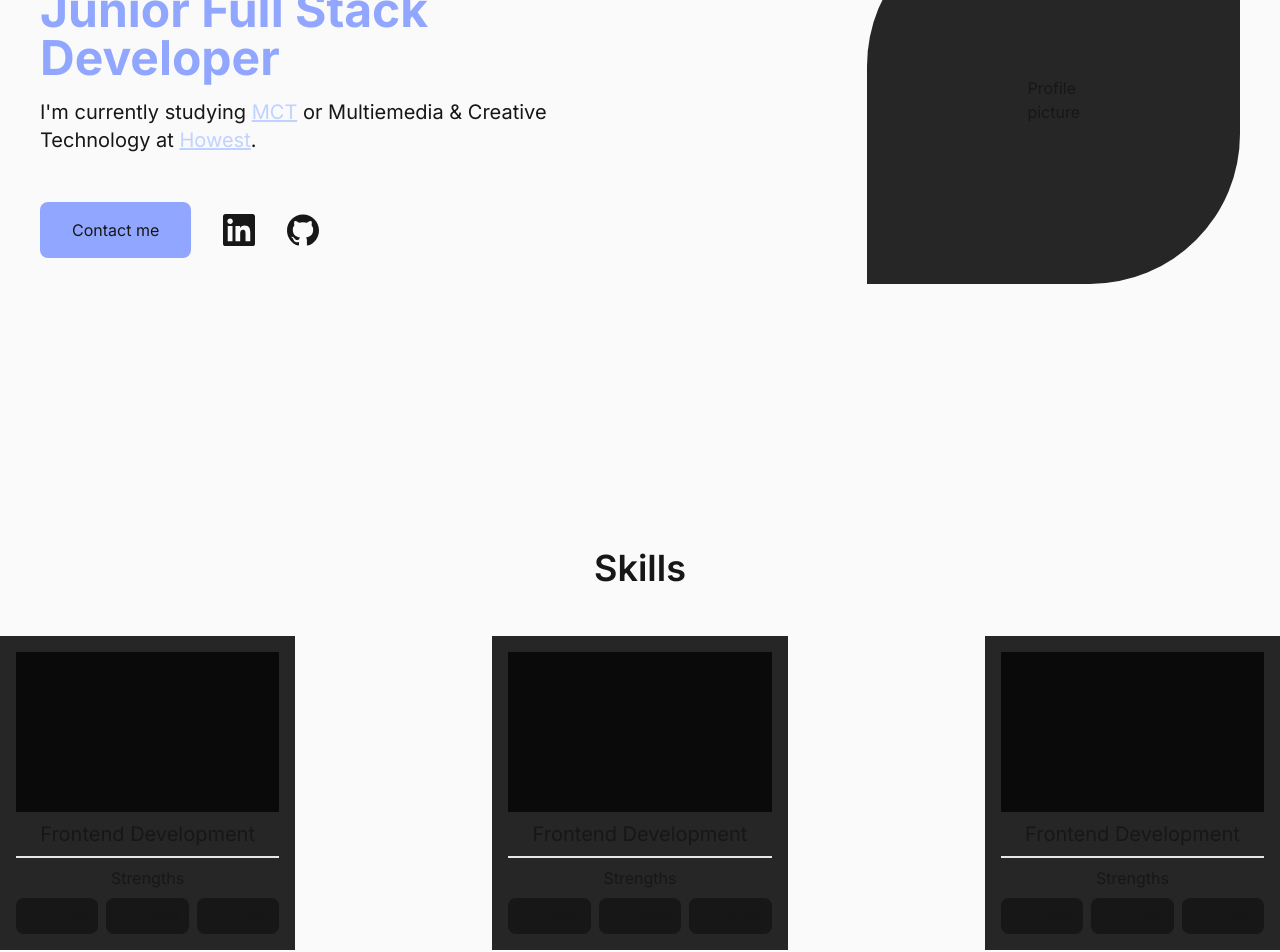
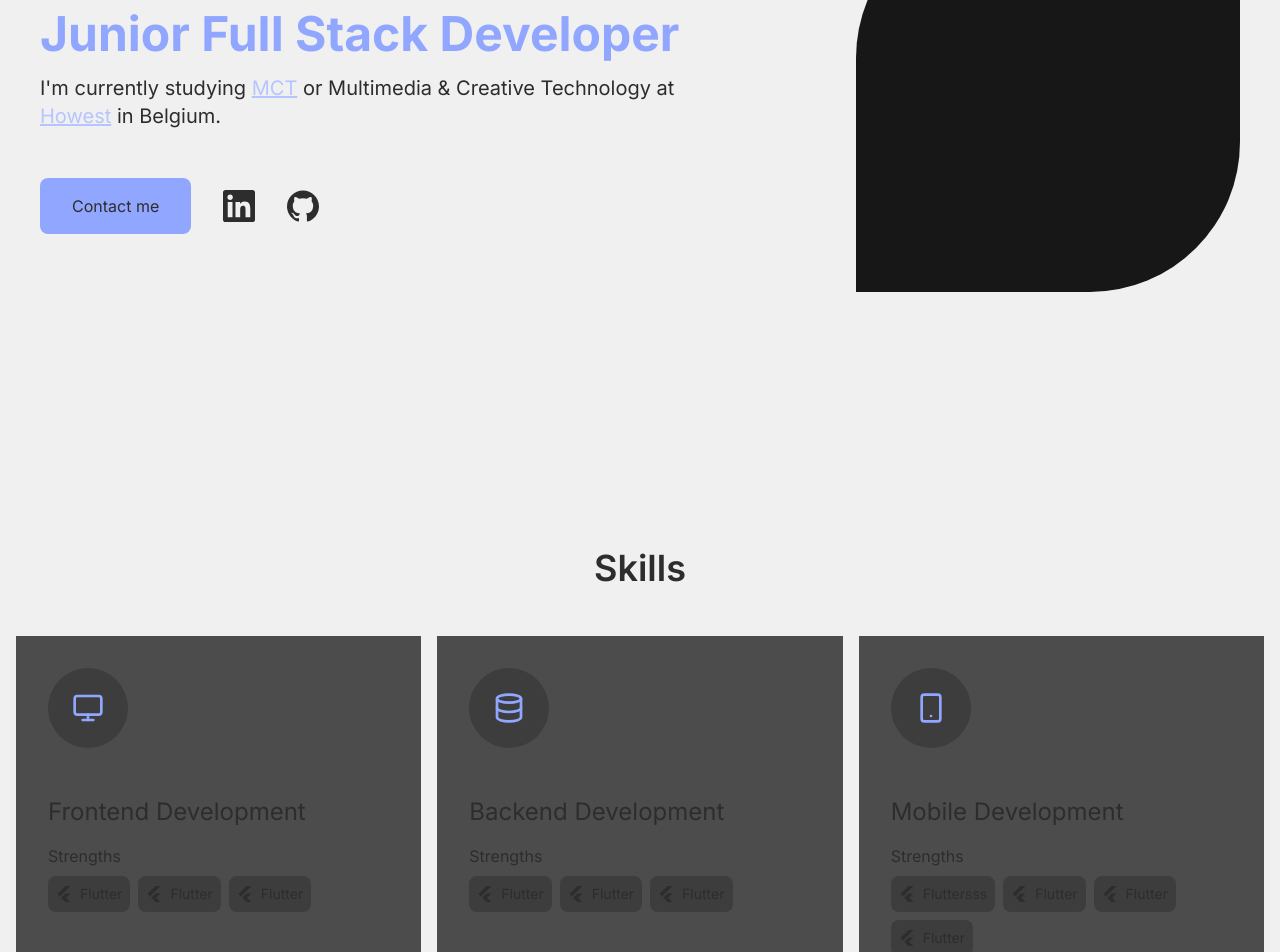
Before and after one commit to PypaertSybrin/portfolio, a Next.js app: page / in a window 1280 px wide. Shown: the part 300-1252 px from the top of the page. Built offline with nearby package versions, Linux system fonts and the light colour scheme; a web font is replaced by a local one.

Commit message:
feat: added right colors

```diff
--- a/src/app/page.tsx
+++ b/src/app/page.tsx
@@ -1,17 +1,16 @@
 import Header from "@/components/generic/Header";
 import Navigation from "@/components/generic/Navigation";
 import Skills from "@/components/generic/Skills";
-import Image from "next/image";
 
 export default function Home() {
   return (
-    <div className="min-h-screen dark:bg-neutral-900 dark:text-neutral-50 bg-neutral-50 text-neutral-900">
+    <div className="min-h-screen dark:bg-secundary-950 dark:text-secundary-50 bg-secundary-50 text-secundary-950">
       <Navigation />
       <main>
-        <section className="max-w-screen-xl mx-auto">
+        <section id="/" className="max-w-screen-xl mx-auto">
           <Header />
         </section>
-        <section className="dark:bg-neutral-700">
+        <section id="skills" className="dark:bg-secundary-900">
           <div className="max-w-screen-xl mx-auto">
             <Skills />
           </div>
--- a/src/components/cards/SkillCard.tsx
+++ b/src/components/cards/SkillCard.tsx
@@ -1,22 +1,29 @@
-import Skill from "@/models/Skill";
+import Skill from '@/models/Skill'
 
 const SkillCard = ({ skill }: { skill: Skill }) => {
   return (
-        <div className="p-4 bg-neutral-800">
-            <div className="px-32 py-20 bg-neutral-950"></div>
-            <p className="py-2 text-xl border-b-2">{skill.name}</p>
-            <div className="items-start">
-                <p className="py-2">Strengths</p>
-                <ul className="flex flex-wrap gap-2 items-center">
-                    {skill.strength.map((s) => (
-                        <div key={s.name} className="flex items-center gap-2 bg-neutral-900 p-2 rounded-lg">
+    <div className='p-8 bg-secundary-800 h-full'>
+      <div className='w-min bg-secundary-900 p-6 mb-12 rounded-full text-primary-neutral'>
+          <skill.icon
+            className='w-8 h-8'
+          />
+      </div>
+      <p className='text-2xl mb-2'>{skill.name}</p>
+      <div className='items-start'>
+        <p className='py-2'>Strengths</p>
+        <ul className='flex flex-wrap gap-2 items-center'>
+          {skill.strength.map(s => (
+            <div
+              key={s.name}
+              className='flex items-center gap-2 bg-secundary-900 p-2 rounded-lg'
+            >
               <s.icon />
-                            <span className="text-sm">{s.name}</span>
+              <span className='text-sm'>{s.name}</span>
             </div>
           ))}
         </ul>
       </div>
     </div>
-    );
-};
-export default SkillCard;
+  )
+}
+export default SkillCard
--- a/src/components/generic/Header.tsx
+++ b/src/components/generic/Header.tsx
@@ -3,19 +3,19 @@ import { SiGithub, SiLinkedin } from "react-icons/si";
 
 const Header = () => {
     return (
-        <div id="/" className="h-screen flex items-center justify-around gap-32">
+        <div className="h-screen flex flex-col-reverse lg:flex-row items-center lg:justify-around lg:gap-16">
             <div className="p-10">
-                <p className="text-xl py-2">Sybrin Pypaert</p>
-                <h1 className="text-5xl font-bold text-primary-neutral py-2">Junior Full Stack Developer</h1>
-                <p className="text-xl py-2">I&apos;m currently studying <Link className="text-primary-light underline" href={'https://mct.be/'} target="_blank">MCT</Link> or Multiemedia &amp; Creative Technology at <Link className="text-primary-light underline" href={'https://www.howest.be/nl'} target="_blank">Howest</Link>.</p>
+                <p className="lg:text-xl py-2">Sybrin Pypaert</p>
+                <h1 className="lg:text-5xl font-bold text-primary-neutral py-2">Junior Full Stack Developer</h1>
+                <p className="lg:text-xl py-2">I&apos;m currently studying <Link className="text-primary-light underline" href={'https://mct.be/'} target="_blank">MCT</Link> or Multimedia &amp; Creative Technology at <Link className="text-primary-light underline" href={'https://www.howest.be/nl'} target="_blank">Howest</Link> in Belgium.</p>
                 <div className="flex items-center gap-8 pt-10 pb-2">
-                    <button className="bg-primary-neutral text-neutral-900 py-4 px-8 rounded-lg">Contact me</button>
+                    <button className="bg-primary-neutral text-secundary-950 py-4 px-8 rounded-lg">Contact me</button>
                     <p><SiLinkedin className="w-8 h-8"/></p>
                     <p><SiGithub className="w-8 h-8"/></p>
                 </div>
             </div>
             <div className="px-10">
-                <div className="px-40 py-40 bg-neutral-800 rounded-br-[150px] rounded-tl-[150px]">Profile picture</div>
+                <div className="lg:w-96 lg:h-96 w-48 h-48 bg-neutral-900 rounded-br-[64px] rounded-tl-[64px] lg:rounded-br-[150px] lg:rounded-tl-[150px]"></div>
             </div>
         </div>
     )
--- a/src/components/generic/Navigation.tsx
+++ b/src/components/generic/Navigation.tsx
@@ -2,7 +2,7 @@ import Link from 'next/link';
 
 const Navigation = () => {
   return (
-    <nav className="fixed top-0 left-0 right-0 p-4 dark:bg-neutral-900 bg-neutral-50">
+    <nav className="fixed top-0 left-0 right-0 p-4 dark:bg-secundary-950 bg-secundary-50">
       <div className="mx-auto max-w-screen-xl">
         <ul className="text-xl font-semibold flex gap-8 justify-end">
           <li>
--- a/src/components/generic/Skills.tsx
+++ b/src/components/generic/Skills.tsx
@@ -3,11 +3,11 @@ import SkillCard from "@/components/cards/SkillCard";
 
 const Skills = () => {
     return (
-        <div className="py-12 text-center">
-            <h1 className="text-4xl font-semibold mb-12">Skills</h1>
-            <div className="flex flex-wrap justify-between">
+        <div className="py-12 px-4">
+            <h1 className="text-4xl font-semibold mb-12 text-center">Skills</h1>
+            <div className="grid grid-cols-3 gap-4">
                 {SkillData.map((skill) => (
-                    <div key={skill.name} className="">
+                    <div key={skill.name} className="basis-2/6">
                         <SkillCard skill={skill} />
                     </div>
                 ))}
--- a/src/data/SkillsData.tsx
+++ b/src/data/SkillsData.tsx
@@ -1,10 +1,10 @@
 import Skill from '@/models/Skill'
 import { SiFlutter } from 'react-icons/si'
+import { LuMonitor, LuSmartphone, LuDatabase } from "react-icons/lu";
 
 export const SkillData: Skill[] = [
   {
-    src: 'test',
-    alt: 'test',
+    icon: LuMonitor,
     name: 'Frontend Development',
     strength: [
       { icon: SiFlutter, name: 'Flutter', color: 'blue' },
@@ -13,9 +13,8 @@ export const SkillData: Skill[] = [
     ],
   },
   {
-    src: 'test',
-    alt: 'test',
-    name: 'Frontend Development',
+    icon: LuDatabase,
+    name: 'Backend Development',
     strength: [
       { icon: SiFlutter, name: 'Flutter', color: 'blue' },
       { icon: SiFlutter, name: 'Flutter', color: 'blue' },
@@ -23,10 +22,10 @@ export const SkillData: Skill[] = [
     ],
   },
   {
-    src: 'test',
-    alt: 'test',
-    name: 'Frontend Development',
+    icon: LuSmartphone,
+    name: 'Mobile Development',
     strength: [
+      { icon: SiFlutter, name: 'Fluttersss', color: 'blue' },
       { icon: SiFlutter, name: 'Flutter', color: 'blue' },
       { icon: SiFlutter, name: 'Flutter', color: 'blue' },
       { icon: SiFlutter, name: 'Flutter', color: 'blue' },
--- a/src/models/Skill.ts
+++ b/src/models/Skill.ts
@@ -1,8 +1,8 @@
+import { IconType } from "react-icons";
 import Software from "./Software";
 
 interface Skill {
-    src: string;
-    alt: string;
+    icon: IconType;
     name: string;
     strength: Software[];
 }
--- a/tailwind.config.ts
+++ b/tailwind.config.ts
@@ -13,8 +13,16 @@ const config: Config = {
       },
       colors: {
         primary: {
-          light: '#C0D2FF',
+          light: '#B7C5FF',
           neutral: '#91A7FF'
+        },
+        secundary: {
+          950: '#2D2D2D',
+          900: '#3D3D3D',
+          800: '#4C4C4C',
+
+          100: '#E1E1E1',
+          50: '#F0F0F0'
         }
       },
     },
```
Also changed, not shown: src/components/nav/Navbar.tsx (added), src/components/nav/Sidebar.tsx (added). Lines whose indentation alone changed are shown as unchanged.
